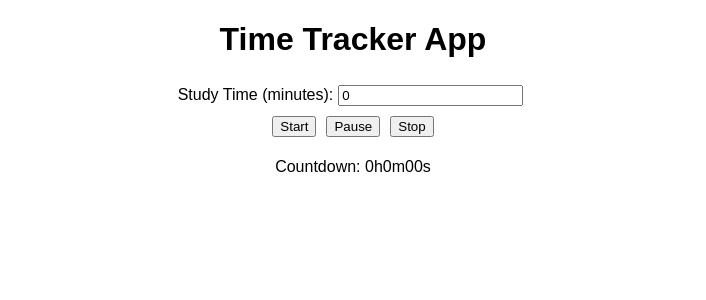
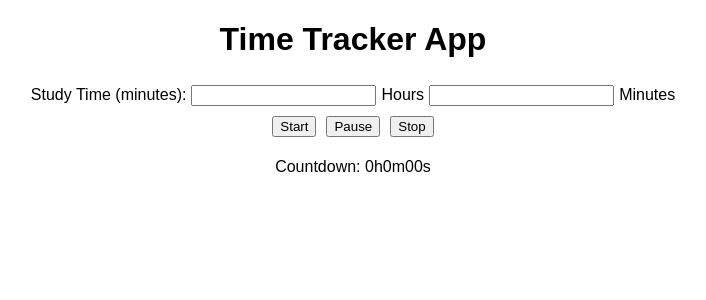
Before and after one commit to jaeyun0503/ZotFocus, a React (Vite) app in the folder frontend/: page / in a window 1280 px wide. Shown: the top 300 px of the page, without its empty margins (287-993 px from the left). Built offline with nearby package versions, Linux system fonts and the light colour scheme.

Commit message:
Added hour box to user input

```diff
--- a/frontend/src/StudyTimer.jsx
+++ b/frontend/src/StudyTimer.jsx
@@ -4,22 +4,36 @@ import React, { useState, useEffect } from "react";
 
 function StudyTimer() {
   // State to store the user input and countdown time
-  const [studyTime, setStudyTime] = useState(0);
+  let studyTime = 0;
+  // const [studyTime, setStudyTime] = useState(0);
+  const[studyHour, setStudyHour] = useState();
+  const[studyMinute, setStudyMinute] = useState();
   const [countdown, setCountdown] = useState(0);
+
 
   // State to manage the timer interval and pause status
   const [timerInterval, setTimerInterval] = useState(null);
   const [isPaused, setIsPaused] = useState(false);
 
   // Function to handle the input change
-  const handleInputChange = (event) => {
-    setStudyTime(parseInt(event.target.value, 10));
+  const handleHourInputChange = (event) => {
+    const inputValue = event.target.value;
+    setStudyHour(inputValue === "" ? 0 : parseInt(inputValue, 10));
+  };
+
+  const handleMinuteInputChange = (event) => {
+    const inputValue = event.target.value;
+    setStudyMinute(inputValue === "" ? 0 : parseInt(inputValue, 10));
   };
 
   // Function to start or resume the countdown timer
   const startTimer = () => {
+    console.log(studyHour);
+    console.log(studyMinute);
+    studyTime = studyHour * 3600 + studyMinute * 60;
+
     if (studyTime > 0 && !timerInterval) {
-      setCountdown(studyTime * 60);
+      setCountdown(studyTime);
       setTimerInterval(setInterval(updateCountdown, 1000));
     } else if (isPaused) {
       setIsPaused(false);
@@ -40,6 +54,7 @@ function StudyTimer() {
     setTimerInterval(null);
     setCountdown(0);
     setIsPaused(false);
+
   };
 
   // Function to update the countdown every second
@@ -75,7 +90,10 @@ function StudyTimer() {
     <div>
       <label>
         Study Time (minutes):
-        <input type="number" value={studyTime} onChange={handleInputChange} />
+        <input type="number" value={studyHour === 0 ? "" : studyHour} onChange={handleHourInputChange} />
+        Hours
+        <input type="number" value={studyMinute === 0 ? "" : studyMinute} onChange={handleMinuteInputChange} />
+        Minutes
       </label>
       <br />
       <button onClick={startTimer}>Start</button>
```
